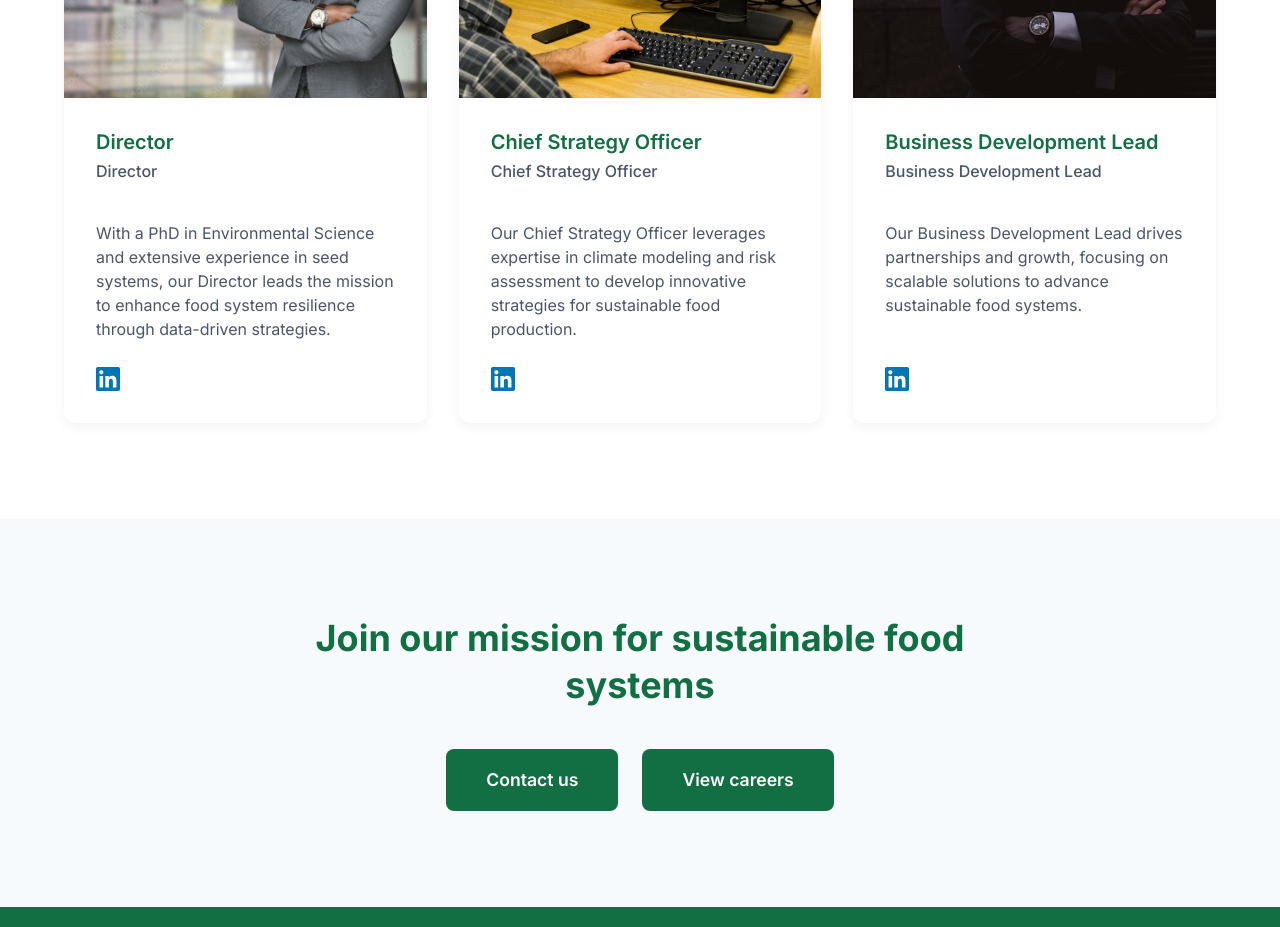
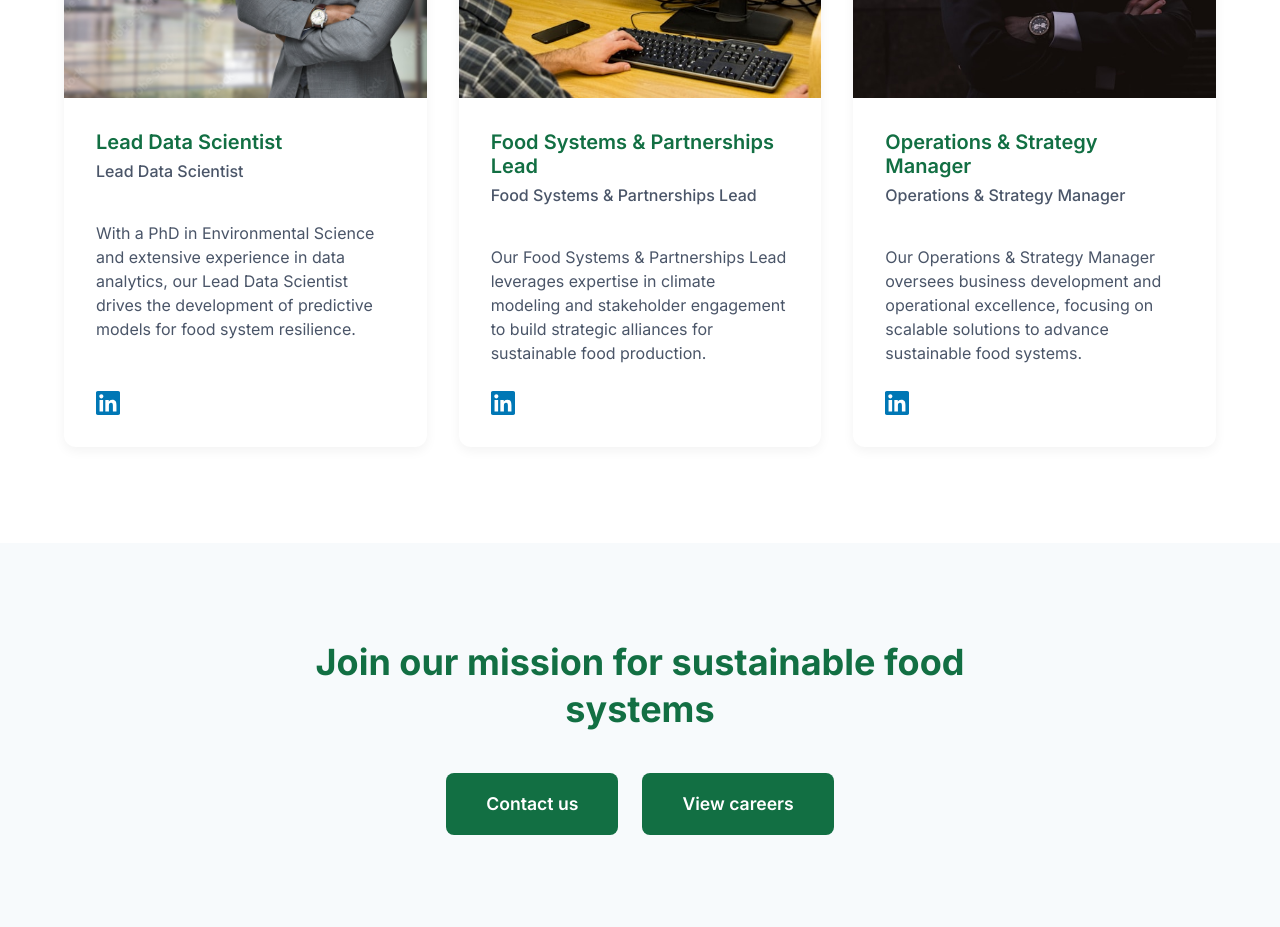
Before and after one commit to rmiyoyo/wrangla360, a Next.js app: page /team in a window 1280 px wide. Shown: the part 1580-2507 px from the top of the page. Built offline with nearby package versions, Linux system fonts and the light colour scheme.

Commit message:
Update team

```diff
--- a/src/app/team/page.tsx
+++ b/src/app/team/page.tsx
@@ -60,20 +60,20 @@ export default function Team() {
               <div className="team-image">
                 <Image
                   src="/member-one.jpg"
-                  alt="Director"
+                  alt="Lead Data Scientist"
                   width={300}
                   height={300}
                   className="team-img"
                 />
               </div>
               <div className="team-content">
-                <h3>Director</h3>
-                <h4>Director</h4>
+                <h3>Lead Data Scientist</h3>
+                <h4>Lead Data Scientist</h4>
                 <p>
-                  With a PhD in Environmental Science and extensive experience in seed systems,
-                  our Director leads the mission to enhance food system resilience through data-driven strategies.
+                  With a PhD in Environmental Science and extensive experience in data analytics,
+                  our Lead Data Scientist drives the development of predictive models for food system resilience.
                 </p>
-                <Link href="https://www.linkedin.com/in/director" className="linkedin-link">
+                <Link href="https://www.linkedin.com/in/lead-data-scientist" className="linkedin-link">
                   <LinkedInIcon />
                 </Link>
               </div>
@@ -82,20 +82,20 @@ export default function Team() {
               <div className="team-image">
                 <Image
                   src="/member-two.jpg"
-                  alt="Chief Strategy Officer"
+                  alt="Food Systems &amp; Partnerships Lead"
                   width={300}
                   height={300}
                   className="team-img"
                 />
               </div>
               <div className="team-content">
-                <h3>Chief Strategy Officer</h3>
-                <h4>Chief Strategy Officer</h4>
+                <h3>Food Systems &amp; Partnerships Lead</h3>
+                <h4>Food Systems &amp; Partnerships Lead</h4>
                 <p>
-                  Our Chief Strategy Officer leverages expertise in climate modeling and risk assessment
-                  to develop innovative strategies for sustainable food production.
+                  Our Food Systems &amp; Partnerships Lead leverages expertise in climate modeling and stakeholder engagement
+                  to build strategic alliances for sustainable food production.
                 </p>
-                <Link href="https://www.linkedin.com/in/chiefstrategyofficer" className="linkedin-link">
+                <Link href="https://www.linkedin.com/in/food-systems-partnerships-lead" className="linkedin-link">
                   <LinkedInIcon />
                 </Link>
               </div>
@@ -104,20 +104,20 @@ export default function Team() {
               <div className="team-image">
                 <Image
                   src="/member-three.jpg"
-                  alt="Business Development Lead"
+                  alt="Operations &amp; Strategy Manager"
                   width={300}
                   height={300}
                   className="team-img"
                 />
               </div>
               <div className="team-content">
-                <h3>Business Development Lead</h3>
-                <h4>Business Development Lead</h4>
+                <h3>Operations &amp; Strategy Manager</h3>
+                <h4>Operations &amp; Strategy Manager</h4>
                 <p>
-                  Our Business Development Lead drives partnerships and growth,
+                  Our Operations &amp; Strategy Manager oversees business development and operational excellence,
                   focusing on scalable solutions to advance sustainable food systems.
                 </p>
-                <Link href="https://www.linkedin.com/in/businessdevelopmentlead" className="linkedin-link">
+                <Link href="https://www.linkedin.com/in/operations-strategy-manager" className="linkedin-link">
                   <LinkedInIcon />
                 </Link>
               </div>
```
